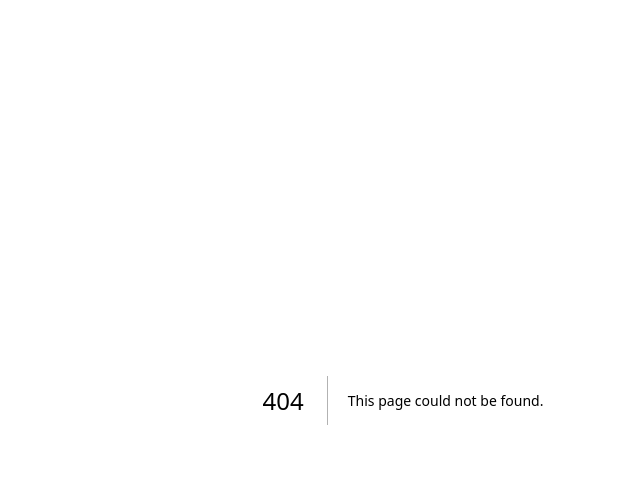
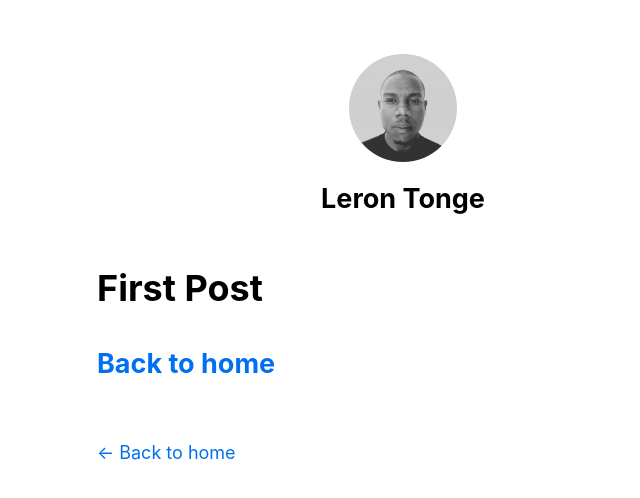
Before and after one commit to lerontonge/nextjs-blog, a Next.js app: page /posts/first-post in a window 1280 px wide. Before the commit this address had no page. Shown: the top 498 px of the page, without its empty margins (237-877 px from the left). Built offline with nearby package versions, Linux system fonts and the light colour scheme.

Commit message:
personal website

```diff
--- /dev/null
+++ b/components/layout.js
@@ -0,0 +1,69 @@
+import Head from 'next/head';
+import Image from 'next/image';
+import styles from './layout.module.css';
+import utilStyles from '../styles/utils.module.css';
+import Link from 'next/link';
+
+const name = 'Leron Tonge';
+export const siteTitle ='Leron Tonge Portfolio';
+
+export default function Layout({ children, home }) {
+  return (
+    <div className={styles.container}>
+      <Head>
+        <link rel="icon" href="/favicon.ico" />
+        <meta
+          name="description"
+          content="Personal website."
+        />
+        <meta
+          property="og:image"
+          content={`https://og-image.vercel.app/${encodeURI(
+            siteTitle,
+          )}.png?theme=light&md=0&fontSize=75px&images=https%3A%2F%2Fassets.vercel.com%2Fimage%2Fupload%2Ffront%2Fassets%2Fdesign%2Fnextjs-black-logo.svg`}
+        />
+        <meta name="og:title" content={siteTitle} />
+        <meta name="twitter:card" content="summary_large_image" />
+      </Head>
+      <header className={styles.header}>
+        {home ? (
+          <>
+            <Image
+              priority
+              src="/images/profile.jpg"
+              className={utilStyles.borderCircle}
+              height={144}
+              width={144}
+              alt=""
+            />
+            <h1 className={utilStyles.heading2Xl}>{name}</h1>
+          </>
+        ) : (
+          <>
+            <Link href="/">
+              <Image
+                priority
+                src="/images/profile.jpg"
+                className={utilStyles.borderCircle}
+                height={108}
+                width={108}
+                alt=""
+              />
+            </Link>
+            <h2 className={utilStyles.headingLg}>
+              <Link href="/" className={utilStyles.colorInherit}>
+                {name}
+              </Link>
+            </h2>
+          </>
+        )}
+      </header>
+      <main>{children}</main>
+      {!home && (
+        <div className={styles.backToHome}>
+          <Link href="/">← Back to home</Link>
+        </div>
+      )}
+    </div>
+  );
+}
--- /dev/null
+++ b/components/layout.module.css
@@ -0,0 +1,15 @@
+.container {
+    max-width: 36rem;
+    padding: 0 1rem;
+    margin: 3rem auto 6rem;
+  }
+
+  .header {
+    display: flex;
+    flex-direction: column;
+    align-items: center;
+  }
+
+  .backToHome {
+    margin: 3rem 0 0;
+  }
--- /dev/null
+++ b/pages/_app.js
@@ -0,0 +1,5 @@
+import '../styles/globals.css';
+
+export default function App({ Component, pageProps }) {
+  return <Component {...pageProps} />;
+}
--- /dev/null
+++ b/pages/posts/first-post.js
@@ -0,0 +1,21 @@
+import Link from 'next/link';
+import Head from 'next/head';
+//import Script from 'next/script';
+import Layout from '../../components/layout';
+
+export default function FirstPost() {
+  return (
+    <>
+      <Layout>
+        <Head>
+          <title>First Post</title>
+        </Head>
+
+        <h1>First Post</h1>
+        <h2>
+          <Link href='/'>Back to home</Link>
+        </h2>
+      </Layout>
+    </>
+  );
+}
--- /dev/null
+++ b/public/introText.js
@@ -0,0 +1,2 @@
+export const introText = 'I graduated from the University of Technology, Jamaica -  Class of 2011 with a BSc(Hons) in Information Technology and Computer Science, with a specialization in Data Communication. I am currently the Systems Analyst Coordinator at the General Post Office.'
+export const secondaryText = "(This is a sample website - you’ll be building a site like this on {' '})"
--- a/styles/globals.css
+++ b/styles/globals.css
@@ -2,37 +2,26 @@
 body {
   padding: 0;
   margin: 0;
-  font-family: Inter, -apple-system, BlinkMacSystemFont, Segoe UI, Roboto,
-    Oxygen, Ubuntu, Cantarell, Fira Sans, Droid Sans, Helvetica Neue, sans-serif;
-}
-
-a {
-  color: inherit;
-  text-decoration: none;
+  font-family: -apple-system, BlinkMacSystemFont, Segoe UI, Roboto, Oxygen, Ubuntu,
+    Cantarell, Fira Sans, Droid Sans, Helvetica Neue, sans-serif;
+  line-height: 1.6;
+  font-size: 18px;
 }
 
 * {
   box-sizing: border-box;
 }
 
+a {
+  color: #0070f3;
+  text-decoration: none;
+}
+
+a:hover {
+  text-decoration: underline;
+}
+
 img {
   max-width: 100%;
-  height: auto;
+  display: block;
 }
-
-h1,
-h2,
-p,
-ul {
-  margin: 0;
-}
-
-ul {
-  padding: 0;
-  list-style: none;
-}
-
-button {
-  padding: 0.5rem 1rem;
-  font-weight: bold;
-}
--- /dev/null
+++ b/styles/utils.module.css
@@ -0,0 +1,52 @@
+.heading2Xl {
+    font-size: 2.5rem;
+    line-height: 1.2;
+    font-weight: 800;
+    letter-spacing: -0.05rem;
+    margin: 1rem 0;
+  }
+
+  .headingXl {
+    font-size: 2rem;
+    line-height: 1.3;
+    font-weight: 800;
+    letter-spacing: -0.05rem;
+    margin: 1rem 0;
+  }
+
+  .headingLg {
+    font-size: 1.5rem;
+    line-height: 1.4;
+    margin: 1rem 0;
+  }
+
+  .headingMd {
+    font-size: 1.2rem;
+    line-height: 1.5;
+  }
+
+  .borderCircle {
+    border-radius: 9999px;
+  }
+
+  .colorInherit {
+    color: inherit;
+  }
+
+  .padding1px {
+    padding-top: 1px;
+  }
+
+  .list {
+    list-style: none;
+    padding: 0;
+    margin: 0;
+  }
+
+  .listItem {
+    margin: 0 0 1.25rem;
+  }
+
+  .lightText {
+    color: #666;
+  }
```
Also changed, not shown: pages/index.js (+11 -109 lines), public/images/profile.jpg (added), public/vercel.svg (deleted).
